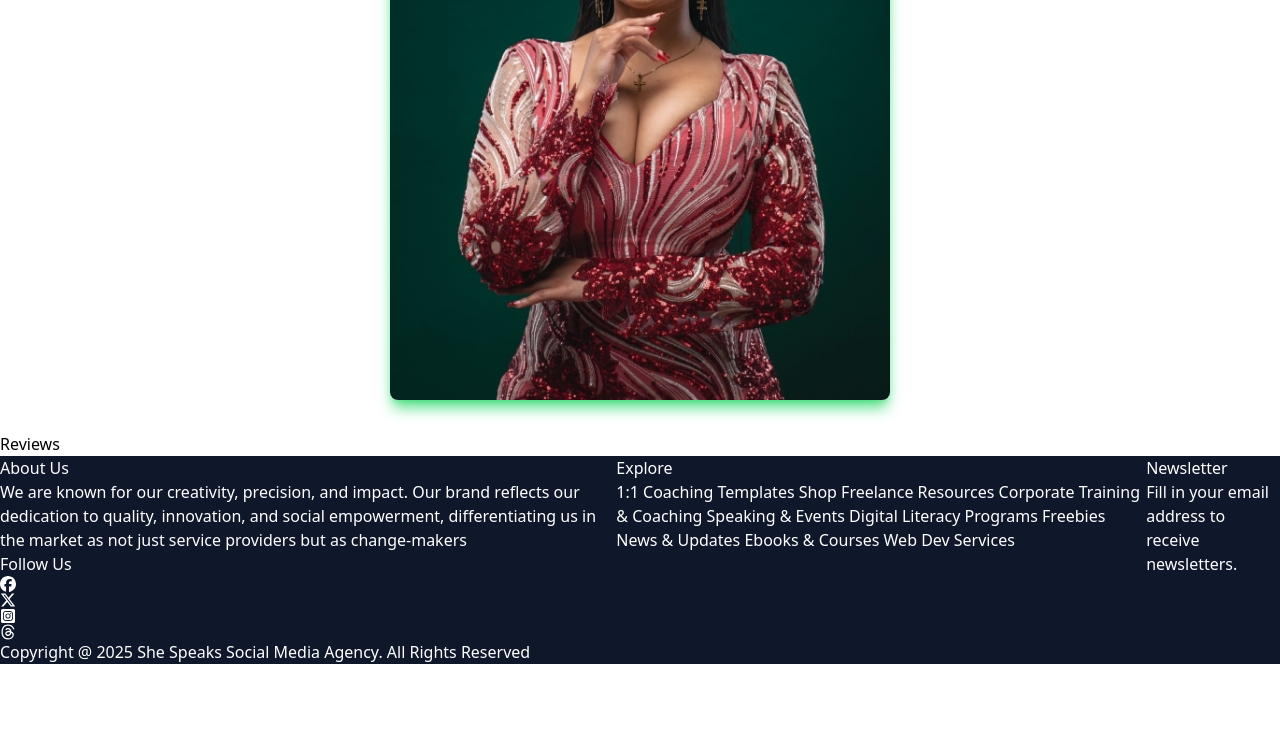
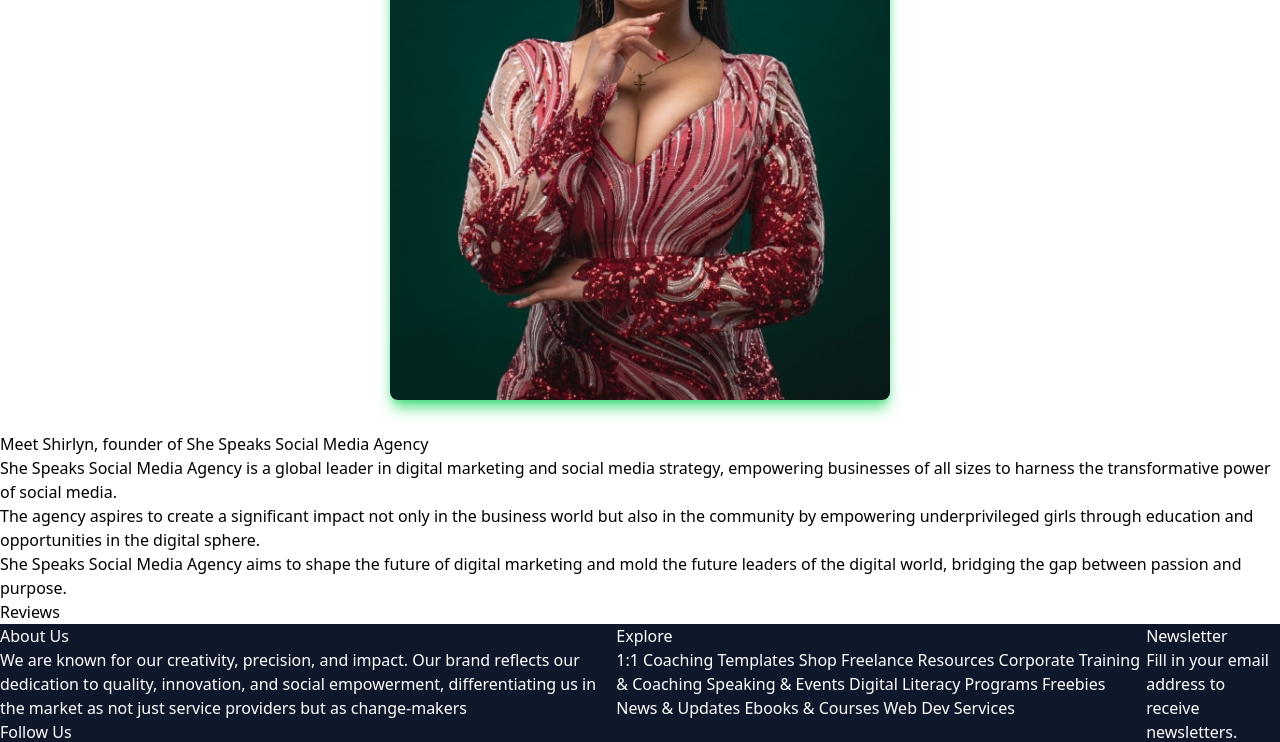
Before and after one commit to MatthewsRicky/shespeaksocial, a Next.js app: page / in a window 1280 px wide. Shown: the part 1758-2500 px from the top of the page. Before the commit the page ends 2422 px from the top, so only its background shows below. Built offline with nearby package versions, Linux system fonts and the light colour scheme.

Commit message:
Adding the description bit of the about article

```diff
--- a/components/FounderAbout.tsx
+++ b/components/FounderAbout.tsx
@@ -4,10 +4,18 @@ import Image from "next/image";
 const FounderAbout = () => {
 	return (
 		<section>
-			<Image
-				src="/about.jpeg" alt="Founder About Me"  width={500} height={500}
-				className="flex m-8 mx-auto rounded-lg shadow-lg shadow-green-400"
-			/>
+			<article>
+				<Image
+					src="/about.jpeg" alt="Founder About Me"  width={500} height={500}
+					className="flex m-8 mx-auto rounded-lg shadow-lg shadow-green-400"
+				/>
+				<h1>Meet Shirlyn, founder of She Speaks Social Media Agency</h1>
+				<p>She Speaks Social Media Agency is a global leader in digital marketing and social media strategy, empowering businesses of all sizes to harness the transformative power of social media.</p>
+				<p>The agency aspires to create a significant impact not only in the business world but also in the community by empowering underprivileged girls through education and opportunities in the digital sphere.</p>
+				<p>
+					She Speaks Social Media Agency aims to shape the future of digital marketing and mold the future leaders of the digital world, bridging the gap between passion and purpose.
+				</p>
+			</article>
 
 		</section>
 	)
```
